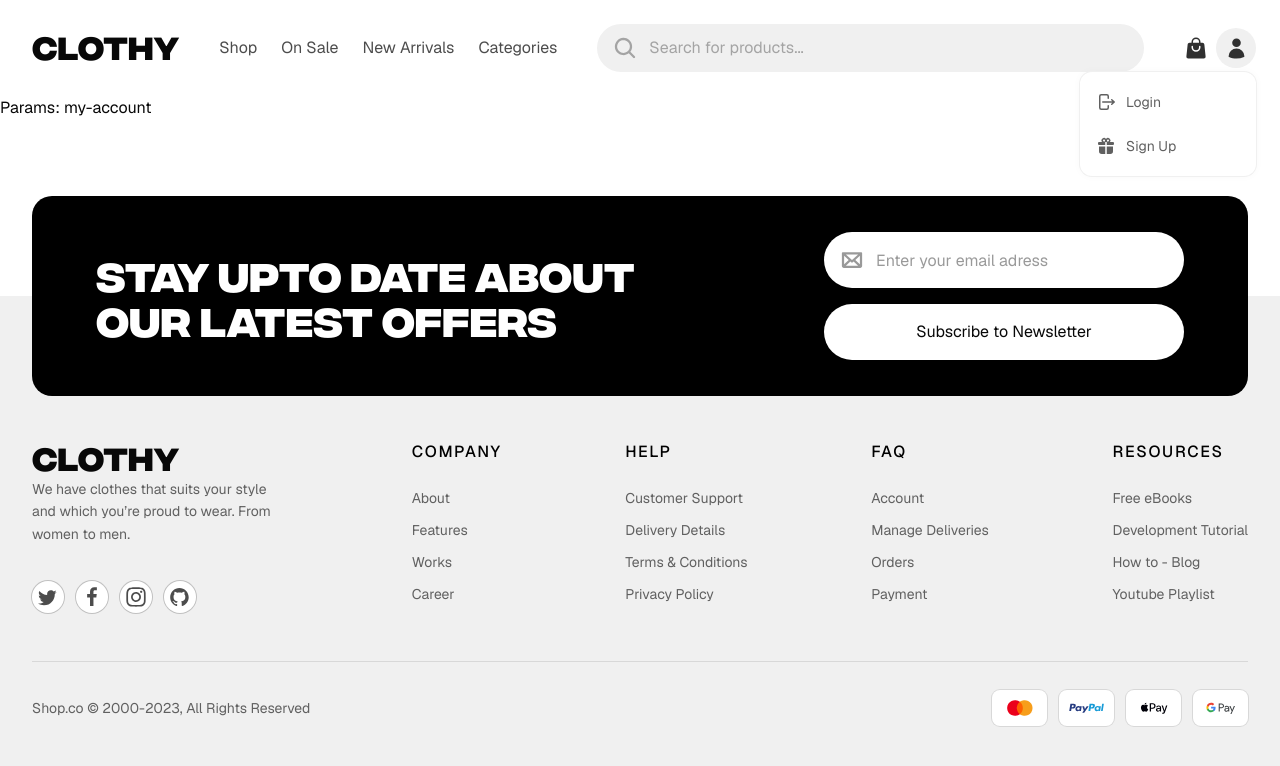
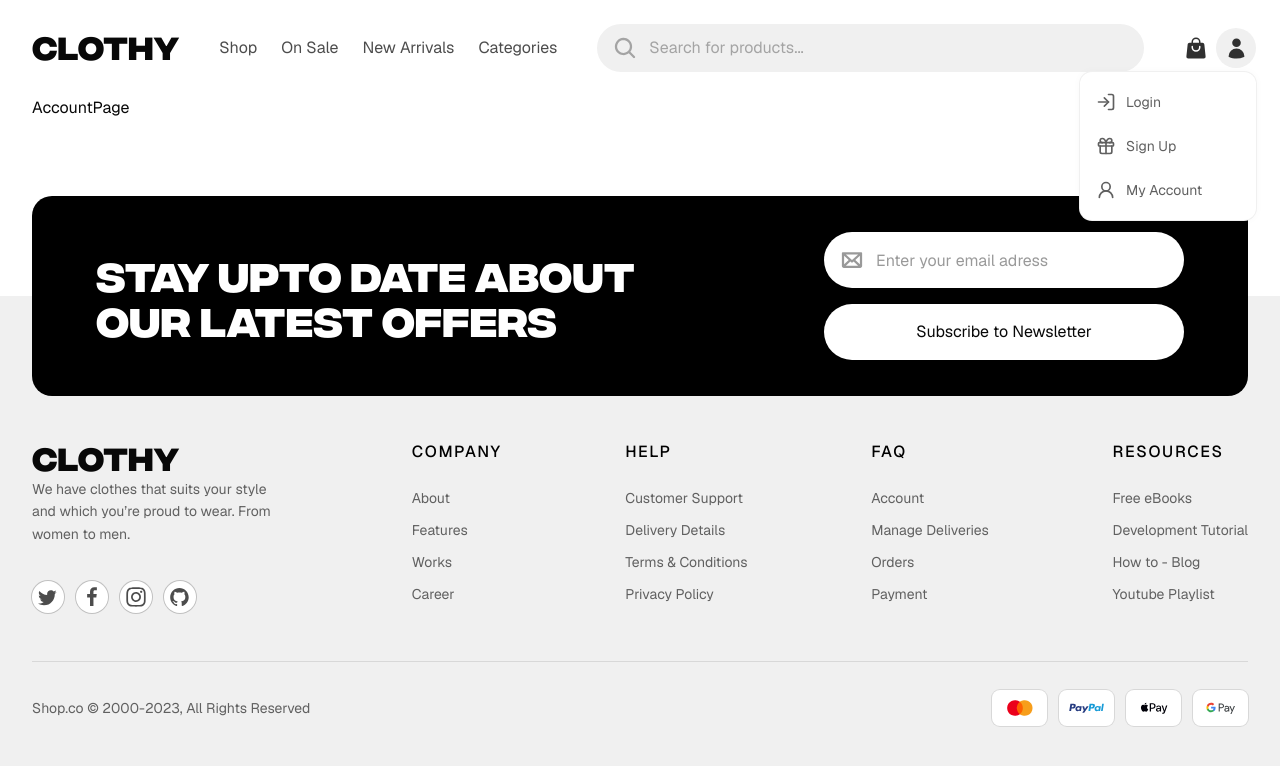
Before and after one commit to zarif-tajwar/verve-styles-store, a Next.js app: page /my-account in a window 1280 px wide. Both pictures are taken after a click on the button 1236 px from the left and 48 px from the top of the page. Shown: the top 766 px of the page. Built offline with nearby package versions, Linux system fonts and the light colour scheme; no server answers.

Commit message:
next auth init

```diff
--- a/package.json
+++ b/package.json
@@ -41,8 +41,9 @@
     "framer-motion": "^10.16.4",
     "geist": "^1.0.0",
     "lodash.debounce": "^4.0.8",
-    "lucide-react": "^0.274.0",
+    "lucide-react": "^0.294.0",
     "next": "14.0.3",
+    "next-auth": "^4.24.5",
     "next-usequerystate": "^1.13.0",
     "nextjs-toploader": "^1.6.4",
     "nprogress": "^0.2.0",
--- /dev/null
+++ b/src/app/(user)/my-account/page.tsx
@@ -0,0 +1,8 @@
+const AccountPage = () => {
+  return (
+    <div>
+      <main className="container-main">AccountPage</main>
+    </div>
+  );
+};
+export default AccountPage;
--- /dev/null
+++ b/src/app/(user)/my-account/settings/page.tsx
@@ -0,0 +1,8 @@
+const AccountSettingsPage = () => {
+  return (
+    <div>
+      <main className="container-main">Account Settings Page</main>
+    </div>
+  );
+};
+export default AccountSettingsPage;
--- /dev/null
+++ b/src/app/api/auth/[...nextauth]/options.ts
@@ -0,0 +1,11 @@
+import { type AuthOptions } from 'next-auth';
+import GoogleProvider from 'next-auth/providers/google';
+
+export const options: AuthOptions = {
+  providers: [
+    GoogleProvider({
+      clientId: process.env.GOOGLE_CLIENT_ID!,
+      clientSecret: process.env.GOOGLE_CLIENT_SECRET!,
+    }),
+  ],
+};
--- /dev/null
+++ b/src/app/api/auth/[...nextauth]/route.ts
@@ -0,0 +1,5 @@
+import NextAuth from 'next-auth';
+import { options } from './options';
+
+const handler = NextAuth(options);
+export { handler as GET, handler as POST };
--- a/src/components/Navbar/NavUserDropdown.tsx
+++ b/src/components/Navbar/NavUserDropdown.tsx
@@ -4,6 +4,7 @@ import * as DropdownMenu from '@radix-ui/react-dropdown-menu';
 import { Button } from '../UI/Button';
 import Link from 'next/link';
 import { cn } from '@/lib/util';
+import { Gift, LogIn, User, User2 } from 'lucide-react';
 
 const NavUserDropdown = () => {
   return (
@@ -43,24 +44,7 @@ const NavUserDropdown = () => {
               href={'/sign-in'}
               className="inline-flex w-full items-center gap-2.5 px-2 py-3"
             >
-              <svg
-                xmlns="http://www.w3.org/2000/svg"
-                viewBox="0 0 20 20"
-                fill="currentColor"
-                className="h-5 w-5"
-              >
-                <path
-                  fillRule="evenodd"
-                  d="M3 4.25A2.25 2.25 0 015.25 2h5.5A2.25 2.25 0 0113 4.25v2a.75.75 0 01-1.5 0v-2a.75.75 0 00-.75-.75h-5.5a.75.75 0 00-.75.75v11.5c0 .414.336.75.75.75h5.5a.75.75 0 00.75-.75v-2a.75.75 0 011.5 0v2A2.25 2.25 0 0110.75 18h-5.5A2.25 2.25 0 013 15.75V4.25z"
-                  clipRule="evenodd"
-                />
-                <path
-                  fillRule="evenodd"
-                  d="M6 10a.75.75 0 01.75-.75h9.546l-1.048-.943a.75.75 0 111.004-1.114l2.5 2.25a.75.75 0 010 1.114l-2.5 2.25a.75.75 0 11-1.004-1.114l1.048-.943H6.75A.75.75 0 016 10z"
-                  clipRule="evenodd"
-                />
-              </svg>
-
+              <LogIn className="h-5 w-5" />
               <span>Login</span>
             </Link>
           </DropdownMenu.DropdownMenuItem>
@@ -69,7 +53,16 @@ const NavUserDropdown = () => {
               href={'/sign-up'}
               className="inline-flex w-full items-center gap-2.5 px-2 py-3"
             >
-              <svg
+              <Gift className="h-5 w-5" />
+              <span>Sign Up</span>
+            </Link>
+          </DropdownMenu.DropdownMenuItem>
+          <DropdownMenu.DropdownMenuItem className="rounded-lg text-primary-400 data-[highlighted]:bg-primary-500 data-[highlighted]:text-primary-50 data-[highlighted]:outline-0">
+            <Link
+              href={'/my-account'}
+              className="inline-flex w-full items-center gap-2.5 px-2 py-3"
+            >
+              {/* <svg
                 xmlns="http://www.w3.org/2000/svg"
                 viewBox="0 0 20 20"
                 fill="currentColor"
@@ -81,9 +74,10 @@ const NavUserDropdown = () => {
                   clipRule="evenodd"
                 />
                 <path d="M9.25 10.5H3v4.75A2.75 2.75 0 005.75 18h3.5v-7.5zM10.75 18v-7.5H17v4.75A2.75 2.75 0 0114.25 18h-3.5z" />
-              </svg>
+              </svg> */}
+              <User2 className="h-5 w-5" />
 
-              <span>Sign Up</span>
+              <span>My Account</span>
             </Link>
           </DropdownMenu.DropdownMenuItem>
         </DropdownMenu.Content>
```
Also changed, not shown: 1 other file (tests, documents, lock files or other folders).
